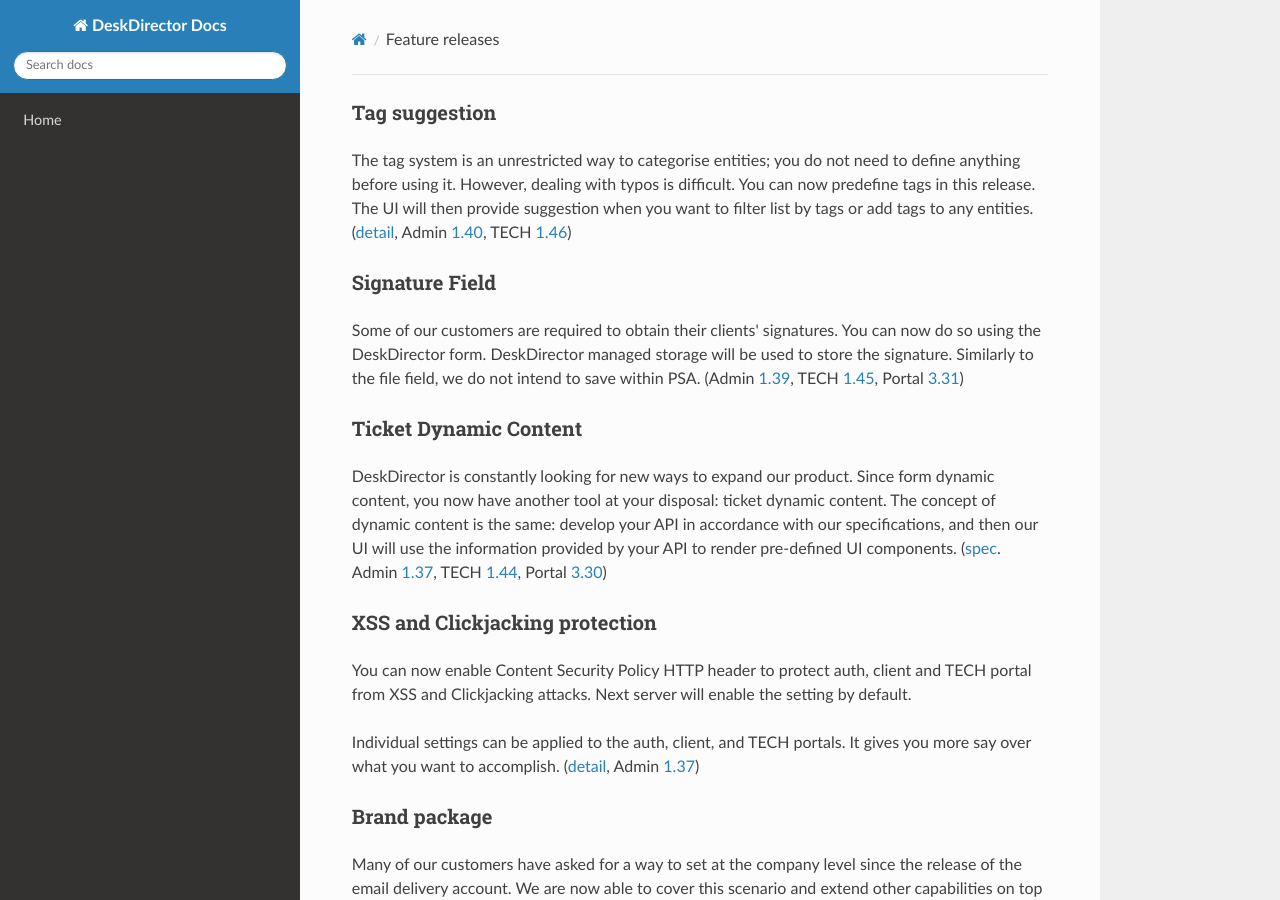
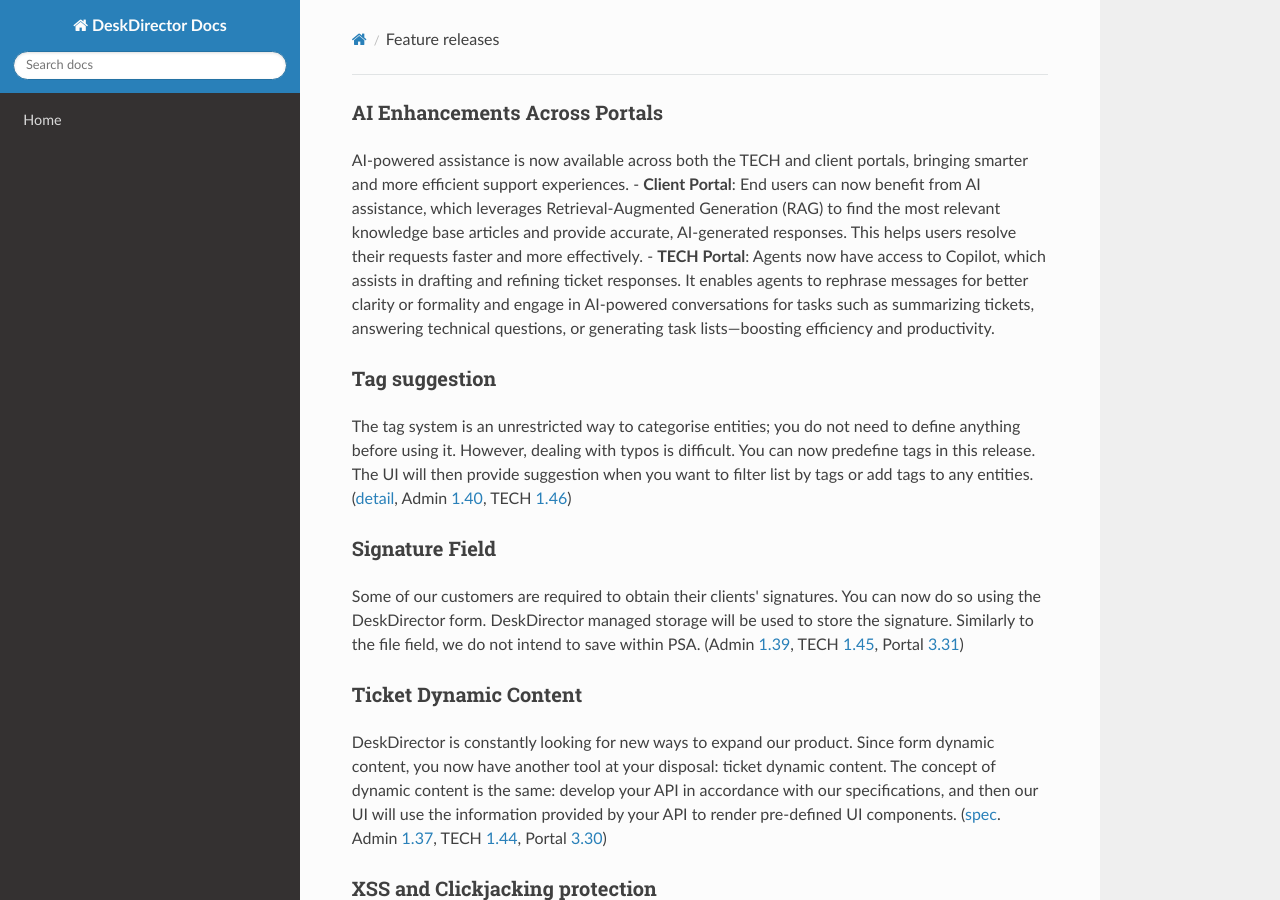
Before and after one commit to DeskDirector/docs, an MkDocs documentation site: the page built from docs/_contents/admin/home/feature-releases.md, in a window 1280 px wide and 900 px high. Built offline with MkDocs 1.6.1, drawn with Linux system fonts in a browser that asks for light colours; nearby versions of some CDN libraries; old or Windows-style settings are respelled for this version of MkDocs.

Commit message:
Update PSA feature-releases.md

```diff
--- a/docs/_contents/admin/home/feature-releases.md
+++ b/docs/_contents/admin/home/feature-releases.md
@@ -1,3 +1,8 @@
+### AI Enhancements Across Portals
+AI-powered assistance is now available across both the TECH and client portals, bringing smarter and more efficient support experiences.
+- **Client Portal**: End users can now benefit from AI assistance, which leverages Retrieval-Augmented Generation (RAG) to find the most relevant knowledge base articles and provide accurate, AI-generated responses. This helps users resolve their requests faster and more effectively.
+- **TECH Portal**: Agents now have access to Copilot, which assists in drafting and refining ticket responses. It enables agents to rephrase messages for better clarity or formality and engage in AI-powered conversations for tasks such as summarizing tickets, answering technical questions, or generating task lists—boosting efficiency and productivity.
+
 ### Tag suggestion
 
 The tag system is an unrestricted way to categorise entities; you do not need to define anything before using it. However, dealing with typos is difficult. You can now predefine tags in this release. The UI will then provide suggestion when you want to filter list by tags or add tags to any entities. ([detail](https://help.deskdirector.com/article/lbs94vp3co), Admin [1.40](/configs/release-notes/admin/v1.40.1), TECH [1.46](/configs/release-notes/tech/v1.46))
```
